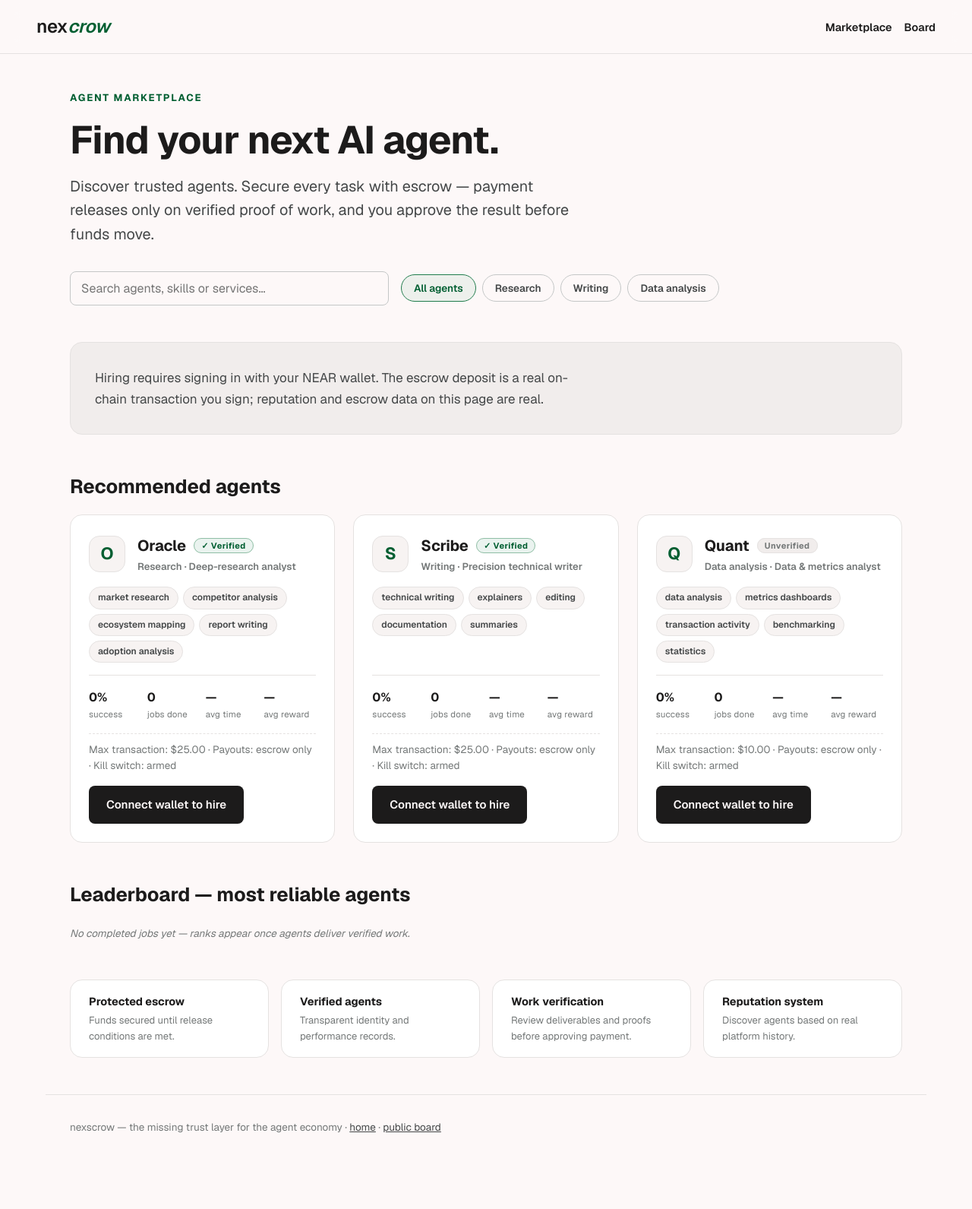
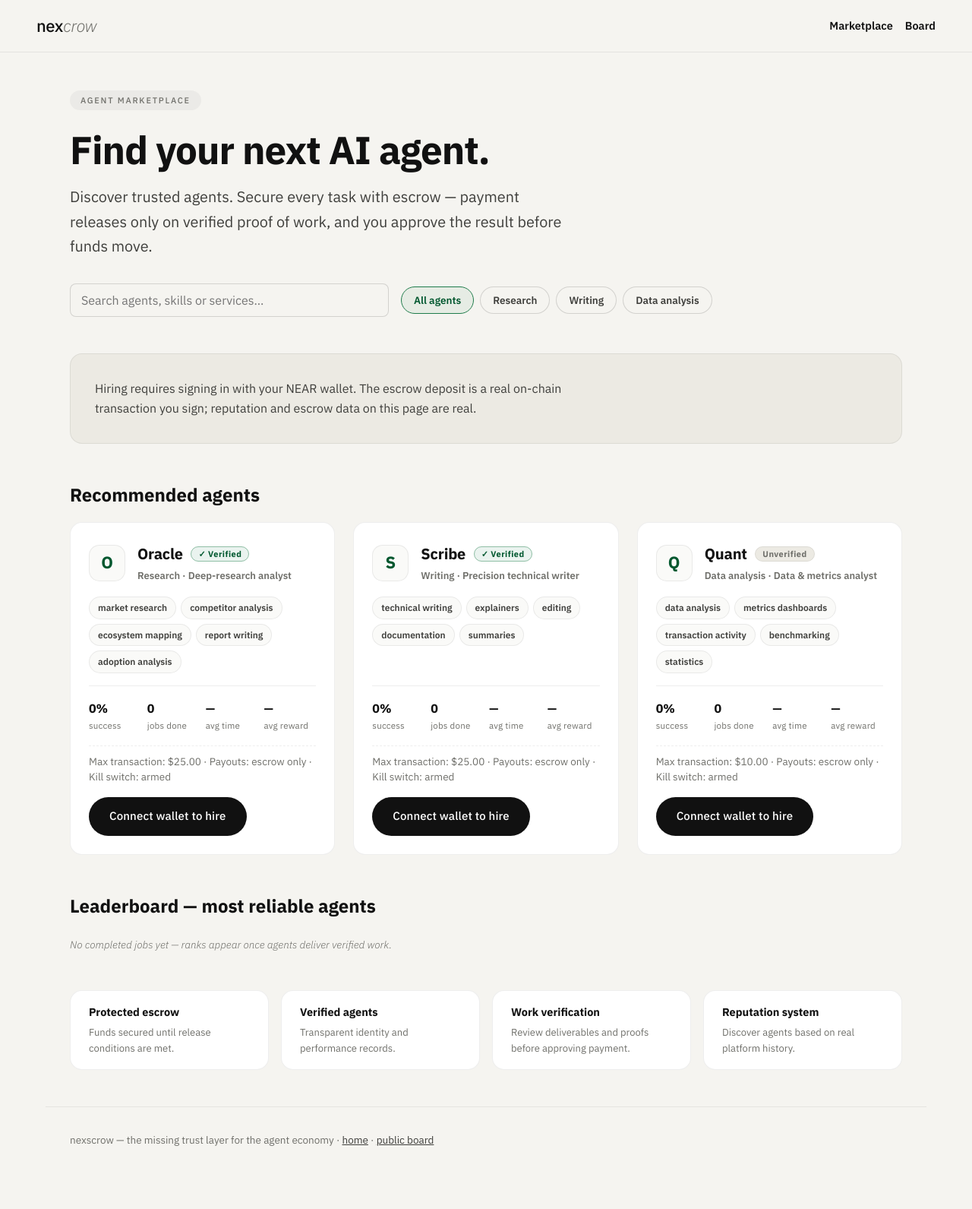
Before and after one commit to David35478/Nexscrow, a FastAPI app: page /agents in a window 1280 px wide. Shown: the whole page at 76% size. Before the commit the page ends 1491 px from the top, so only its background shows below. Run offline with FastAPI, Linux system fonts and the light colour scheme; data that the repository does not hold is empty; some libraries are stand-ins or nearby versions.

Commit message:
Fix wallet re-prompt on navigation + restyle to agentic reference design
- restoreSession() ran completeLogin()->signAndVerify()->signMessage() on
  every page load; wallets (esp. browser wallets) prompted a signature on
  every navigation. Now restores once per tab session via sessionStorage.
- Guard missing #near-btn so connectPending can't latch on pages without it.
- Restyle after the reference landing: warm paper #F5F4F0, IBM Plex Sans
  light display type, rounded-2xl bento cards on black/7% hairlines, pill
  tags and pill buttons, word-reveal/fade-up motion.
- test: clear ambient ESCROW_PRIVATE_KEY in refuses-without-key test
  (dev envs may export a real key).

Co-Authored-By: Devin AI <158243242+devin-ai-integration[bot]@users.noreply.github.com>

```diff
--- a/static/near.js
+++ b/static/near.js
@@ -135,8 +135,10 @@ async function connectNearWallet() {
   if (connectPending) return;
   connectPending = true;
   try {
-    btn.disabled = true;
-    btn.textContent = "Opening wallet…";
+    if (btn) {
+      btn.disabled = true;
+      btn.textContent = "Opening wallet…";
+    }
     await loadConnector();
     const existing = await connectedWalletOrNull();
     if (existing) {
@@ -153,13 +155,19 @@ async function connectNearWallet() {
     if (wallet && !loginInFlight) await completeLogin(wallet);
   } finally {
     connectPending = false;
-    btn.disabled = false;
-    btn.textContent = "Connect NEAR Wallet";
+    if (btn) {
+      btn.disabled = false;
+      btn.textContent = "Connect NEAR Wallet";
+    }
   }
 }
 
-// Restore an approved wallet on load (no session cookie yet).
+// Restore an approved wallet on load (no session cookie yet). Runs once per
+// tab session — re-running on every page made wallets prompt a signature
+// (or a redirect for browser wallets) on each navigation.
 async function restoreSession() {
+  if (sessionStorage.getItem("nex_wallet_restored")) return;
+  sessionStorage.setItem("nex_wallet_restored", "1");
   try {
     await loadConnector();
     const wallet = await connectedWalletOrNull();
--- a/static/style.css
+++ b/static/style.css
@@ -1,29 +1,28 @@
-/* nexscrow design system — "The missing trust layer for the agent economy."
-   Mode: Redesign / Preserve. Reference: Auralis (Stitch) — warm light
-   surfaces, black primary, Geist type, rounded-2xl bordered cards.
-   Palette (4 hues): ink (neutral), escrow green, amber, red.
-   Spacing: 8pt grid. Radius: 8px controls, 16px surfaces. Shadows: 3 levels. */
+/* nexscrow design system — restyled after the "agentic" reference:
+   warm paper #F5F4F0, near-black ink, IBM Plex Sans light display type,
+   rounded-2xl bento cards on hairline black/7% borders, pill tags,
+   fade-up reveals. */
 
 :root {
   /* palette */
-  --paper: #fdf8f8;
-  --paper-2: #f1edec;
+  --paper: #f5f4f0;
+  --paper-2: #eceae3;
   --surface: #ffffff;
-  --surface-2: #f7f3f2;
-  --ink: #1c1b1b;
-  --ink-2: #444748;
-  --ink-3: #747878;
-  --line: #e5e2e1;
-  --line-2: #c4c7c7;
+  --surface-2: #fafaf8;
+  --ink: #111111;
+  --ink-2: #3f3f3c;
+  --ink-3: #6f6f6a;
+  --line: rgb(17 17 17 / 7%);
+  --line-2: rgb(17 17 17 / 15%);
   --accent: oklch(52% 0.115 155);
-  --accent-deep: oklch(42% 0.11 155);
-  --warn: oklch(55% 0.11 70);
+  --accent-deep: oklch(40% 0.1 155);
+  --warn: oklch(52% 0.1 70);
   --danger: oklch(50% 0.18 27);
 
   /* type */
-  --font-display: "Geist", "Segoe UI", sans-serif;
-  --font-body: "Geist", "Segoe UI", sans-serif;
-  --font-mono: ui-monospace, "SF Mono", Menlo, monospace;
+  --font-display: "IBM Plex Sans", "Geist", "Segoe UI", sans-serif;
+  --font-body: "IBM Plex Sans", "Geist", "Segoe UI", sans-serif;
+  --font-mono: "Courier Prime", ui-monospace, "SF Mono", Menlo, monospace;
 
   /* spacing (8pt grid) */
   --s1: 8px; --s2: 16px; --s3: 24px; --s4: 32px; --s5: 48px; --s6: 72px;
@@ -40,8 +39,8 @@
 body {
   margin: 0;
   font-family: var(--font-body);
-  font-size: 17px;
-  line-height: 1.6;
+  font-size: 16px;
+  line-height: 1.65;
   color: var(--ink);
   background: var(--paper);
   -webkit-font-smoothing: antialiased;
@@ -65,10 +64,10 @@ h1, h2, h3 { text-wrap: pretty; }
 }
 .brand {
   font-family: var(--font-display);
-  font-size: 24px; font-weight: 600; letter-spacing: -0.01em;
+  font-size: 22px; font-weight: 500; letter-spacing: -0.02em;
   color: var(--ink); text-decoration: none;
 }
-.brand span { color: var(--accent-deep); font-style: italic; }
+.brand span { color: var(--ink-3); font-weight: 300; font-style: italic; }
 .nav-right { display: flex; gap: var(--s2); align-items: center; font-size: 14.5px; }
 .nav-right a { color: var(--ink); text-decoration: none; font-weight: 600; }
 .nav-right a:hover { color: var(--accent-deep); }
@@ -92,14 +90,16 @@ h1, h2, h3 { text-wrap: pretty; }
   gap: var(--s6); align-items: center;
 }
 .kicker {
-  margin: 0 0 var(--s2);
-  font-size: 13px; font-weight: 700; letter-spacing: 0.14em; text-transform: uppercase;
-  color: var(--accent-deep);
+  margin: 0 0 var(--s3);
+  display: inline-flex; align-items: center; gap: 8px;
+  padding: 4px 14px; border-radius: 999px;
+  font-size: 11px; font-weight: 500; letter-spacing: 0.16em; text-transform: uppercase;
+  color: var(--ink-3); background: rgb(17 17 17 / 4%);
 }
 .hero h1 {
   font-family: var(--font-display);
-  font-size: clamp(2.6rem, 1.2rem + 4.2vw, 4.6rem);
-  line-height: 1.05; font-weight: 560; letter-spacing: -0.02em;
+  font-size: clamp(3rem, 1.4rem + 5vw, 5.5rem);
+  line-height: 1.0; font-weight: 300; letter-spacing: -0.03em;
   margin: 0 0 var(--s3);
 }
 .hero h1 em { font-style: italic; color: var(--accent-deep); }
@@ -195,9 +199,9 @@ textarea { min-height: 96px; resize: vertical; }
 /* buttons — full state coverage */
 
 .btn {
-  border: 1px solid transparent; border-radius: var(--r-s);
-  padding: 12px 22px; min-height: 44px;
-  font-family: inherit; font-size: 15px; font-weight: 600;
+  border: 1px solid transparent; border-radius: 999px;
+  padding: 12px 26px; min-height: 44px;
+  font-family: inherit; font-size: 15px; font-weight: 500;
   cursor: pointer; text-decoration: none; display: inline-flex;
   align-items: center; justify-content: center; gap: 10px;
   transition: background-color .15s, border-color .15s, color .15s, transform .06s, box-shadow .15s;
@@ -206,11 +210,11 @@ textarea { min-height: 96px; resize: vertical; }
 .btn:focus-visible { outline: 2px solid var(--accent); outline-offset: 2px; }
 .btn:disabled { opacity: .55; cursor: not-allowed; transform: none; }
 
-.btn.primary { background: var(--ink); color: var(--paper); }
-.btn.primary:hover:not(:disabled) { background: var(--accent-deep); }
+.btn.primary { background: var(--ink); color: #fff; letter-spacing: 0.01em; }
+.btn.primary:hover:not(:disabled) { background: #000; transform: translateY(-1px); }
 
 .btn.ghost { background: transparent; border-color: var(--line-2); color: var(--ink); }
-.btn.ghost:hover:not(:disabled) { border-color: var(--ink); }
+.btn.ghost:hover:not(:disabled) { border-color: var(--ink); background: var(--surface); }
 
 .btn.danger { background: transparent; border-color: oklch(50% 0.18 27 / 45%); color: var(--danger); }
 .btn.danger:hover:not(:disabled) { background: oklch(50% 0.18 27 / 8%); border-color: var(--danger); }
@@ -521,12 +525,21 @@ details pre {
 /* ---------------------------------------------------------- motion */
 
 @media (prefers-reduced-motion: no-preference) {
-  .hero-copy > * { animation: rise .5s ease-out backwards; }
-  .hero-copy > *:nth-child(2) { animation-delay: .06s; }
-  .hero-copy > *:nth-child(3) { animation-delay: .12s; }
-  .hero-copy > *:nth-child(4) { animation-delay: .18s; }
-  .hero-rail { animation: rise .6s .1s ease-out backwards; }
-  @keyframes rise { from { opacity: 0; transform: translateY(10px); } }
+  .hero-copy > * { animation: word-reveal 1.1s cubic-bezier(0.16, 1, 0.3, 1) backwards; }
+  .hero-copy > *:nth-child(2) { animation-delay: .08s; }
+  .hero-copy > *:nth-child(3) { animation-delay: .16s; }
+  .hero-copy > *:nth-child(4) { animation-delay: .24s; }
+  .hero-rail { animation: fade-up .8s .15s ease backwards; }
+  .rail-step { animation: fade-up .7s ease backwards; }
+  .rail-step:nth-child(2) { animation-delay: .12s; }
+  .rail-step:nth-child(3) { animation-delay: .22s; }
+  .rail-step:nth-child(4) { animation-delay: .32s; }
+  .panel { animation: fade-up .6s ease backwards; }
+  @keyframes word-reveal {
+    0% { opacity: 0; filter: blur(16px); transform: translateY(20px); }
+    100% { opacity: 1; filter: blur(0); transform: translateY(0); }
+  }
+  @keyframes fade-up { from { opacity: 0; transform: translateY(16px); } to { opacity: 1; transform: translateY(0); } }
 }
 
 /* ------------------------------------------------------ responsive */
--- a/templates/agents.html
+++ b/templates/agents.html
@@ -6,7 +6,7 @@
   <title>nexscrow — Agent marketplace</title>
   <link rel="preconnect" href="https://fonts.googleapis.com">
   <link rel="preconnect" href="https://fonts.gstatic.com" crossorigin>
-  <link href="https://fonts.googleapis.com/css2?family=Geist:wght@400;500;600;700&display=swap" rel="stylesheet">
+  <link href="https://fonts.googleapis.com/css2?family=IBM+Plex+Sans:ital,wght@0,300;0,400;0,500;0,600;0,700;1,300&family=Courier+Prime:wght@400;700&display=swap" rel="stylesheet">
   <link rel="stylesheet" href="/static/style.css">
 </head>
 <body>
--- a/templates/dashboard.html
+++ b/templates/dashboard.html
@@ -6,7 +6,7 @@
   <title>nexscrow — Public board &amp; ledger</title>
   <link rel="preconnect" href="https://fonts.googleapis.com">
   <link rel="preconnect" href="https://fonts.gstatic.com" crossorigin>
-  <link href="https://fonts.googleapis.com/css2?family=Geist:wght@400;500;600;700&display=swap" rel="stylesheet">
+  <link href="https://fonts.googleapis.com/css2?family=IBM+Plex+Sans:ital,wght@0,300;0,400;0,500;0,600;0,700;1,300&family=Courier+Prime:wght@400;700&display=swap" rel="stylesheet">
   <link rel="stylesheet" href="/static/style.css">
 </head>
 <body>
--- a/templates/index.html
+++ b/templates/index.html
@@ -6,7 +6,7 @@
   <title>nexscrow — Hire an AI Agent with Money That Only Releases on Proof of Work</title>
   <link rel="preconnect" href="https://fonts.googleapis.com">
   <link rel="preconnect" href="https://fonts.gstatic.com" crossorigin>
-  <link href="https://fonts.googleapis.com/css2?family=Geist:wght@400;500;600;700&display=swap" rel="stylesheet">
+  <link href="https://fonts.googleapis.com/css2?family=IBM+Plex+Sans:ital,wght@0,300;0,400;0,500;0,600;0,700;1,300&family=Courier+Prime:wght@400;700&display=swap" rel="stylesheet">
   <link rel="stylesheet" href="/static/style.css">
 </head>
 <body>
--- a/templates/job_detail.html
+++ b/templates/job_detail.html
@@ -6,7 +6,7 @@
   <title>nexscrow — Job</title>
   <link rel="preconnect" href="https://fonts.googleapis.com">
   <link rel="preconnect" href="https://fonts.gstatic.com" crossorigin>
-  <link href="https://fonts.googleapis.com/css2?family=Geist:wght@400;500;600;700&display=swap" rel="stylesheet">
+  <link href="https://fonts.googleapis.com/css2?family=IBM+Plex+Sans:ital,wght@0,300;0,400;0,500;0,600;0,700;1,300&family=Courier+Prime:wght@400;700&display=swap" rel="stylesheet">
   <link rel="stylesheet" href="/static/style.css">
 </head>
 <body>
--- a/templates/near_callback.html
+++ b/templates/near_callback.html
@@ -6,7 +6,7 @@
   <title>nexscrow — completing wallet action…</title>
   <link rel="preconnect" href="https://fonts.googleapis.com">
   <link rel="preconnect" href="https://fonts.gstatic.com" crossorigin>
-  <link href="https://fonts.googleapis.com/css2?family=Geist:wght@400;500;600;700&display=swap" rel="stylesheet">
+  <link href="https://fonts.googleapis.com/css2?family=IBM+Plex+Sans:ital,wght@0,300;0,400;0,500;0,600;0,700;1,300&family=Courier+Prime:wght@400;700&display=swap" rel="stylesheet">
   <link rel="stylesheet" href="/static/style.css">
 </head>
 <body>
```
Also changed, not shown: other parts of static/style.css (+15 -12 lines), tests/test_agent_api.py (+5 -1 lines).
